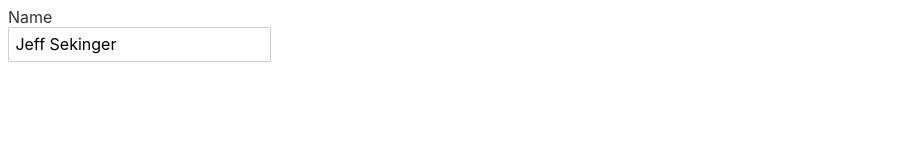
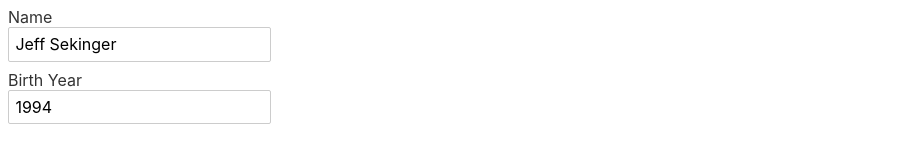
Before and after one commit to lucaspchartier/svelte-practice, a Svelte app: page / in a window 1280 px wide. Shown: the part 232-394 px from the top of the page, without its empty margins (0-911 px from the left). Built offline with nearby package versions, Linux system fonts and the light colour scheme.

Commit message:
chore(HeroDetail.svelte): add field for birth year in hero object

```diff
--- a/src/HeroDetail.svelte
+++ b/src/HeroDetail.svelte
@@ -9,4 +9,6 @@
 <div>
     <div><label for="name">Name</label>
     <input type="text" name="name" bind:value={hero.name}></div>
+    <div><label for="birthYear">Birth Year</label>
+    <input type="text" birthYear="birth year" bind:value={hero.birthYear}></div>
 </div>
```
